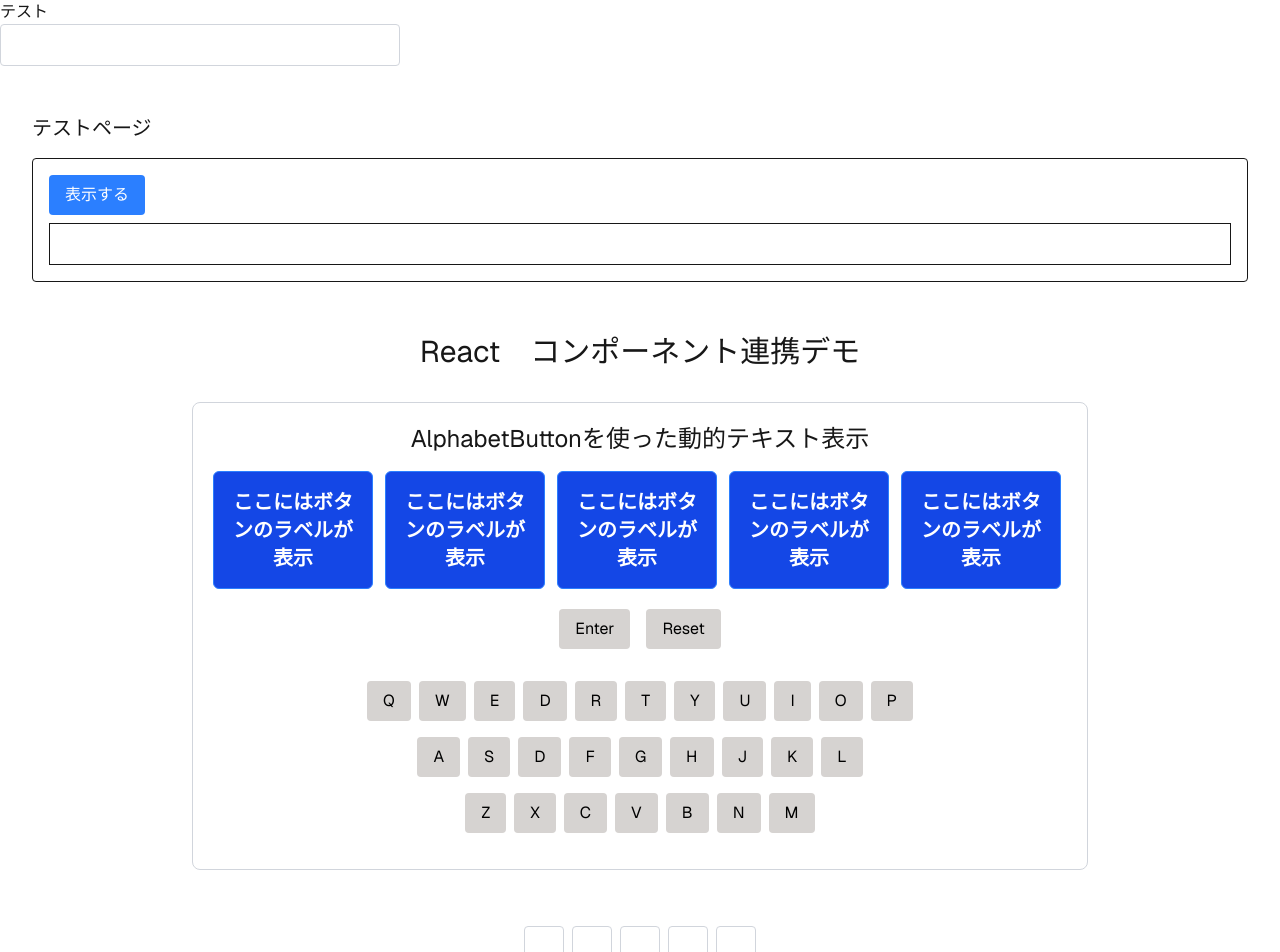
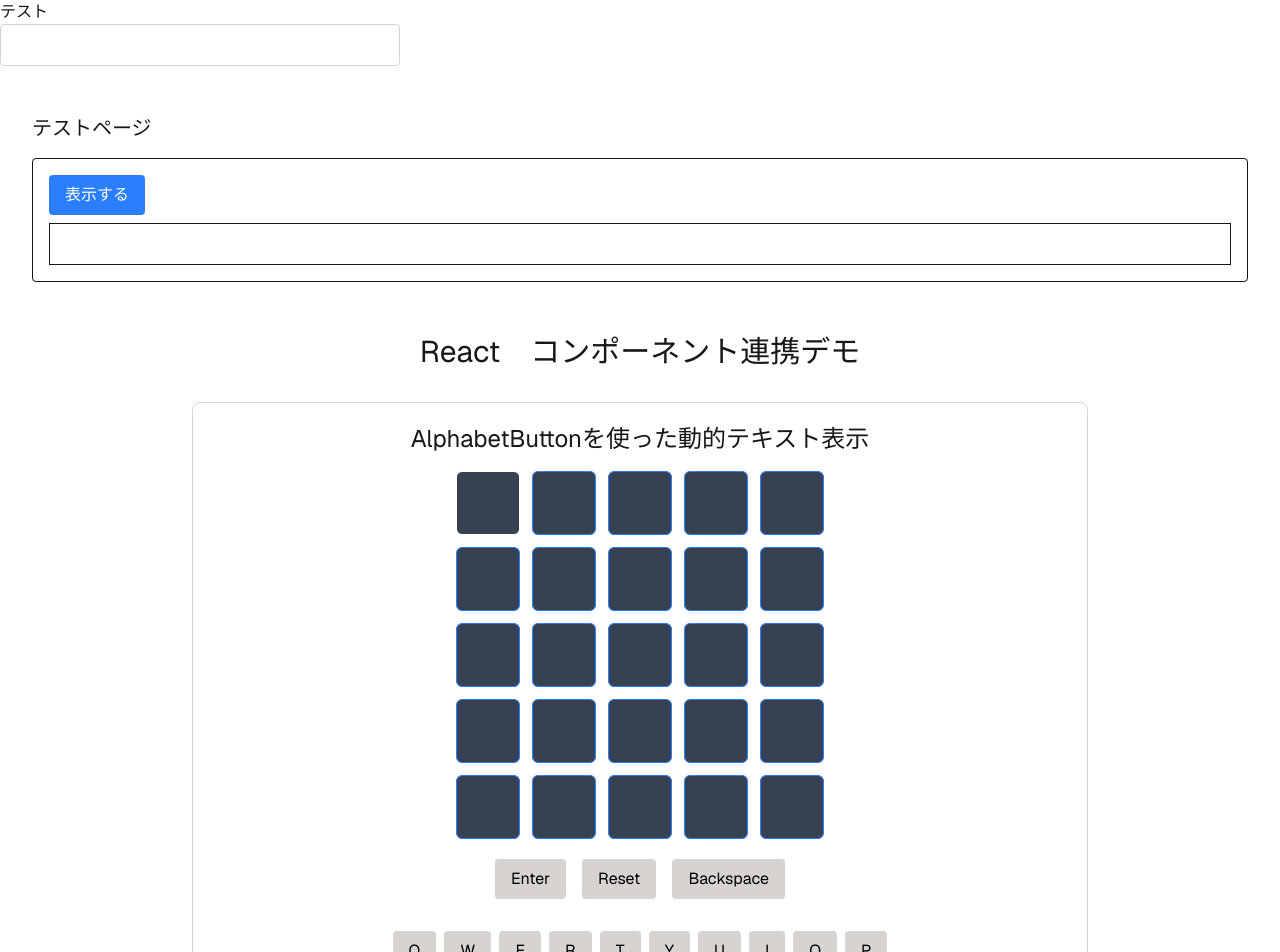
Before and after one commit to taminororo/wordle, a Next.js app: page / in a window 1280 px wide. Shown: the top 952 px of the page. Built offline with nearby package versions, Linux system fonts and the light colour scheme.

Commit message:
[add]wordleっぽくなってきた

```diff
--- a/components/DynamicTextButtons.tsx
+++ b/components/DynamicTextButtons.tsx
@@ -3,8 +3,9 @@ import React, { useState } from 'react';
 import AlphabetButton from './AlphabetButtons';
 
 //　表示するテキストボックスの数を定義
-const NUMBER_OF_TEXTBOXES = 5;
+const NUMBER_OF_LETTERS_PER_GUESS = 5; // 各行の文字数
 const TARGET_WORD = 'REACT'; //　判定したい特定の文字列を定義
+const NUMBER_OF_GUESS_ROWS =5;
 
 // 各テキストボックスのデータを表現する型定義
 type TextBoxItem = {
@@ -13,120 +14,174 @@ type TextBoxItem = {
 }
 
 export default function DynamicTextButtons() {
-    // テキストボックスに表示する文字列を管理するstate
-    //初期化関数を定義して、ユニークなIDを持つ配列を生成
-    const initializeTextBoxes = (): TextBoxItem[] => {
-    return Array.from({ length: NUMBER_OF_TEXTBOXES }, (_, i) => ({
-        id: Date.now() + i, // ユニークなIDを生成
-        text: '' // 初期値はから文字列
-    }));
+    /// 過去の推測（確定した行）の配列。各要素は文字列
+    const [guesses, setGuesses] = useState<string[]>(Array(NUMBER_OF_GUESS_ROWS).fill(''));
+
+    // 現在入力中の文字の配列。各要素は1文字
+    const [currentGuess, setCurrentGuess] = useState<string[]>(Array(NUMBER_OF_LETTERS_PER_GUESS).fill(''));
+
+    // 現在入力中の行のインデックス (0から始まる)
+    const [currentRowIndex, setCurrentRowIndex] = useState(0);
+
+    // 判定結果やゲーム全体のメッセージ
+    const [gameMessage, setGameMessage] = useState('');
+
+    // ゲームが終了したかどうかのフラグ
+    const [isGameOver, setIsGameOver] = useState(false);
+
+    //AlphabetButtonsがクリックされたときに呼び出されるハンドラ
+    const handleButtonClick = (buttonLabel: string) => {
+        if (isGameOver || currentRowIndex >= NUMBER_OF_GUESS_ROWS) {
+            setGameMessage('ゲームは終了しました。Resetを押してください。');
+            return;
         }
 
-    const [displayedTexts, setDisplayedTexts] = useState<TextBoxItem[]>(initializeTextBoxes);
+        // 現在の推測がすでに5文字なら、新しい文字は追加しない
+        const currentLettersCount = currentGuess.filter(char => char !== '').length;
+        if (currentLettersCount >= NUMBER_OF_LETTERS_PER_GUESS && buttonLabel !== 'Backspace') {
+            return;
+        }
 
-    //　判定結果メッセージを管理するstate
-    const [resultMessage, setResultMessage] = useState('');
-
-    //AlphabetButtonsがクリックされたときに呼び出されるハンドラ
-    // クリックされたボタンのラベルを受け取り、それをdisplayedTextに設定
-    const handleButtonClick = (buttonLabel: string) => {
-        setResultMessage(''); // ボタンが押されうたびに判定メッセージをリセット
-        setDisplayedTexts(prevTexts => {
-            const newTexts = [...prevTexts]; //　現在の配列をコピー
-            let updated = false;
-
-            //　既存のテキストボックスの中から、まだ何も表示されていない場所を探す
-            for (let i = 0; i < newTexts.length + 1; i++) {
-                // 初期メッセージ（'ここにはボタンのラベルが表示'）も「空」とみなす
-                if (newTexts[i].text  == '') {
-                    newTexts[i] = { ...newTexts[i], text: `「 ${buttonLabel}」が押されました` };
-                    updated = true;
-                    break; //　見つかったらループを抜ける
+        if (buttonLabel === 'Backspace') {
+            //Backspaceの場合、最後の文字を消去
+            setCurrentGuess(prevGuess => {
+                const newGuess = [...prevGuess];
+                for (let i = newGuess.length - 1; i >= 0; i--) {
+                    if (newGuess[i] !== '') {
+                        newGuess[i] = '';
+                        break;
                     }
                 }
-            //もし全てのテキストボックスが埋まっていたら(オプション：末尾に追加)
-                // このロジックは、上記で定義したNUMBER_OF_TEXTBOXESを超えてテキストボックスを増やしたい場合に有効
-                if (!updated) {
-                    //newTexts.push(`「${buttonLabel}」が押されました`);
-                    //alert( '全てのテキストボックスが埋まりました!');
-                    //newTexts[0] = { ...newTexts[0], text: `「${buttonLabel}」が上書きされました！` }; // 最初のボックスを上書き
+                return newGuess;
+            })
+        } else {
+            // 通常のアルファベット入力の場合
+            setCurrentGuess(prevGuess => {
+                const newGuess = [...prevGuess];
+                for (let i = 0; i < newGuess.length; i++) {
+                    if (newGuess[i] === '') {
+                        newGuess[i] = buttonLabel;
+                        break;
                     }
-                return newTexts;
-        });
+                }
+                return newGuess;
+            })
+        }
+        setGameMessage('')// 入力中はメッセージをクリア
     };
 
     // Enterボタンがクリックされたときのハンドラ
     const handleEnterClick = () => {
-        console.log('Enterボタンがクリックされました！'); // まずはここを確認
-        // 全てのテキストボックスが埋まっているか確認
-        const allFilled = displayedTexts.every(item => item.text !== '');
-        console.log('全てのテキストボックスが埋まっているか:', allFilled);
-
-        if (!allFilled) {
-            setResultMessage('全てのテキストボックスを埋めてください!');
+        if (isGameOver || currentRowIndex >= NUMBER_OF_GUESS_ROWS) {
+            setGameMessage('ゲームは終了しました。Resetを押してください。');
             return;
         }
 
-        // テキストボックスの文字列を結合（例: 「T」が入力されました -> T）
-        // 各テキストの最初の文字（引用符とスペースを除く）を抽出して結合
-        const extractedLetters = displayedTexts.map(item => {
-            // 例: 「T」が入力されました → T
-            // 正規表現を修正: 「 の後のスペースを \s* で許容し、「が押されました」に合わせる
-            const match = item.text.match(/「\s*(.)」が押されました/);
-            return match ? match[1] : ''; // マッチすれば2番目のグループ(1文字目)を返す
-        }).join('')// 結合して1つの文字列にする)
-        console.log('抽出された文字:', extractedLetters);
+        const currentGuessString = currentGuess.filter(char => char !== '').join('');
 
-        // 結合した文字列とTARGET_WORDを比較
-        if (extractedLetters.toUpperCase() == TARGET_WORD.toUpperCase()) {
-            setResultMessage(`正解です!「 ${TARGET_WORD}」と一致しました!`);
+        // 5文字入力されているか確認
+        if (currentGuessString.length !== NUMBER_OF_LETTERS_PER_GUESS) {
+            setGameMessage(`${NUMBER_OF_LETTERS_PER_GUESS}文字入力してください！`);
+            return;
+        }
+
+        // 推測を結合して、ターゲットワードと比較
+        if (currentGuessString.toUpperCase() === TARGET_WORD.toUpperCase()) {
+            setGameMessage(`正解です！「${TARGET_WORD}」`);
+            setIsGameOver(true);
+
+            // 最後の正解をguessesに反映
+            setGuesses(prevGuesses => {
+                const newGuesses = [...prevGuesses];
+                newGuesses[currentRowIndex] = currentGuessString;
+                return newGuesses;
+            });
+
         } else {
-            setResultMessage(`不正解です。「 ${TARGET_WORD}」と一致しません。`);
+            // 不正解の場合、現在の推測を確定し、次の行へ
+            setGameMessage('不正解です。もう一度試してください。');
+            setGuesses(prevGuesses => {
+                const newGuesses = [...prevGuesses];
+                newGuesses[currentRowIndex] = currentGuessString; // 現在の入力行を確定
+                return newGuesses;
+            });
+
+            // 次の行へ移動
+            setCurrentRowIndex(prevIndex => prevIndex + 1);
+
+            // currentGuessをリセット
+            setCurrentGuess(Array(NUMBER_OF_LETTERS_PER_GUESS).fill(''));
+
+            // 最終試行の場合
+            if (currentRowIndex + 1 >= NUMBER_OF_GUESS_ROWS) {
+                setGameMessage(`ゲームオーバーです。「${TARGET_WORD}」が正解でした。`);
+                setIsGameOver(true);
             }
-        console.log('最終メッセージ:', resultMessage); // 注意: これはsetResultMessage後の即時反映ではない
         }
+    };
 
     // リセットボタンがクリックされたときのハンドラ
     const handleResetClick = () => {
-        // ここでdisplayedTextsの各要素を新しい空文字列で埋め直す
-        // これにより、Reactが要素を再レンダリングするのを促す
-        //setDisplayedTexts(Array(NUMBER_OF_TEXTBOXES).fill('')); // 全てのテキストボックスを空にする
-        setDisplayedTexts(initializeTextBoxes()); //ここ修正
-        setResultMessage(''); //結果メッセージもリセット
-    }
-
+        setGuesses(Array(NUMBER_OF_GUESS_ROWS).fill(''));
+        setCurrentGuess(Array(NUMBER_OF_LETTERS_PER_GUESS).fill(''));
+        setCurrentRowIndex(0);
+        setGameMessage('');
+        setIsGameOver(false);
+    };
     return (
         <div className="p-5 border border-gray-300 rounded-lg max-w-4xl mx-auto text-center my-5">
             <h2 className="text-2xl font-bond mb-4">
                 AlphabetButtonを使った動的テキスト表示
             </h2>
 
-            {/* 複数のテキストボックス表示エリア　*/}
+
+            {/* 各推測行の表示エリア */}
+            <div className="space-y-3 mb-5"> {/* 各行間にスペース */}
             {/* <div className="flex justify-center"> */}
-                <div className="grid grid-flow-col auto-cols-max gap-3 mb-5 mx-auto max-w-full">
-                {displayedTexts.map((item) => (
+                {Array.from({ length: NUMBER_OF_GUESS_ROWS }).map((_, rowIndex) => {
+                    const rowContent = rowIndex < currentRowIndex
+                        ? guesses[rowIndex].split('') // 確定済みの行
+                        : rowIndex === currentRowIndex
+                            ? currentGuess // 現在入力中の行
+                            : Array(NUMBER_OF_LETTERS_PER_GUESS).fill(''); // 未入力の行
+
+                    return (
+                        <div key={rowIndex} className="flex justify-center gap-3">
+                            {rowContent.map((char, charIndex) => (
                                 <div
-                        key={item.id} // Reactのリストレンダリングにはkeyが必要
-                        className="
-                            border border-blue-500 p-4 min-h-20 bg-blue-700 text-white
+                                    key={charIndex}
+                                    className={`
+                                        border border-blue-500 p-4 min-h-16 w-16
                                         rounded-md flex items-center justify-center text-xl font-bold
                                         break-words
-                            w-32 sm:w-36 md:w-40 {/* 各テキストボックスの幅を固定または制限 */}
-                            flex-shrink-0 {/* テキストボックスが縮むのを防ぐ - Gridでも使えますが、必要に応じて削除 */}
-                        "
-                        // Gridのgapでマージンは管理されるため、個別のスタイルは不要
+                                        ${
+                                            rowIndex < currentRowIndex && char !== ''
+                                                ? (
+                                                    char.toUpperCase() === TARGET_WORD[charIndex].toUpperCase()
+                                                        ? 'bg-green-700' // 正解の文字
+                                                        : 'bg-red-700' // 不正解の文字
+                                                )
+                                                : rowIndex === currentRowIndex && char !== ''
+                                                    ? 'bg-blue-700' // 入力中の文字
+                                                    : 'bg-gray-700' // 空のボックス
+                                        }
+                                        ${rowIndex === currentRowIndex && charIndex === currentGuess.filter(c => c !== '').length && 'border-white'} {/* 現在の入力位置に白枠 */}
+                                    `}
                                 >
-                         {/* テキストが空の場合に初期メッセージを表示 */}
-                         {item.text === '' ? 'ここにはボタンのラベルが表示' : item.text}
+                                    {char}
                                 </div>
                             ))}
                         </div>
+                    );
+                })}
+            </div>
+
             {/* </div> */}
 
-            {/* 判定結果メッセージ表示エリア */}
-            {resultMessage && ( // resultMessageがある場合のみ表示
+            {/* ゲームメッセージ表示エリア */}
+            {gameMessage && (
                 <div className="mt-4 p-3 bg-yellow-500 text-black rounded-md font-bold text-lg">
-                    {resultMessage}
+                    {gameMessage}
                 </div>
             )}
 
@@ -134,53 +189,33 @@ export default function DynamicTextButtons() {
             <div className="flex justify-center gap-4 mt-5 mb-8">
                 <AlphabetButton label="Enter" onButtonClick={handleEnterClick} />
                 <AlphabetButton label="Reset" onButtonClick={handleResetClick} />
+                <AlphabetButton label="Backspace" onButtonClick={() => handleButtonClick('Backspace')} /> {/* Backspaceボタン追加 */}
             </div>
 
-            {/* AlphabetButtonのグループ　*/}
-            <div className="flex justify-center">
+            {/* AlphabetButtonのグループ（キーボード部分） */}
+            <div className="flex justify-center flex-col items-center">
                 <div className="flex justify-center gap-2 flex-wrap mb-4">
-                    <AlphabetButton label="Q" onButtonClick={handleButtonClick} />
-                    <AlphabetButton label="W" onButtonClick={handleButtonClick} />
-                    <AlphabetButton label="E" onButtonClick={handleButtonClick} />
-                    <AlphabetButton label="D" onButtonClick={handleButtonClick} />
-                    <AlphabetButton label="R" onButtonClick={handleButtonClick} />
-                    <AlphabetButton label="T" onButtonClick={handleButtonClick} />
-                    <AlphabetButton label="Y" onButtonClick={handleButtonClick} />
-                    <AlphabetButton label="U" onButtonClick={handleButtonClick} />
-                    <AlphabetButton label="I" onButtonClick={handleButtonClick} />
-                    <AlphabetButton label="O" onButtonClick={handleButtonClick} />
-                    <AlphabetButton label="P" onButtonClick={handleButtonClick} />
+                    {'QWERTYUIOP'.split('').map(label => (
+                        <AlphabetButton key={label} label={label} onButtonClick={handleButtonClick} />
+                    ))}
                 </div>
             </div>
 
-            <div className="flex justify-center">
+            <div className="flex justify-center flex-col items-center">
                 <div className="flex justify-center gap-2 flex-wrap mb-4">
-                    <AlphabetButton label="A" onButtonClick={handleButtonClick} />
-                    <AlphabetButton label="S" onButtonClick={handleButtonClick} />
-                    <AlphabetButton label="D" onButtonClick={handleButtonClick} />
-                    <AlphabetButton label="F" onButtonClick={handleButtonClick} />
-                    <AlphabetButton label="G" onButtonClick={handleButtonClick} />
-                    <AlphabetButton label="H" onButtonClick={handleButtonClick} />
-                    <AlphabetButton label="J" onButtonClick={handleButtonClick} />
-                    <AlphabetButton label="K" onButtonClick={handleButtonClick} />
-                    <AlphabetButton label="L" onButtonClick={handleButtonClick} />
+                    {'ASDFGHJKL'.split('').map(label => (
+                        <AlphabetButton key={label} label={label} onButtonClick={handleButtonClick} />
+                    ))}
                 </div>
             </div>
 
-            <div className="flex justify-center">
+            <div className="flex justify-center flex-col items-center">
                 <div className="flex justify-center gap-2 flex-wrap mb-4">
-                    <AlphabetButton label="Z" onButtonClick={handleButtonClick} />
-                    <AlphabetButton label="X" onButtonClick={handleButtonClick} />
-                    <AlphabetButton label="C" onButtonClick={handleButtonClick} />
-                    <AlphabetButton label="V" onButtonClick={handleButtonClick} />
-                    <AlphabetButton label="B" onButtonClick={handleButtonClick} />
-                    <AlphabetButton label="N" onButtonClick={handleButtonClick} />
-                    <AlphabetButton label="M" onButtonClick={handleButtonClick} />
+                    {'ZXCVBNM'.split('').map(label => (
+                        <AlphabetButton key={label} label={label} onButtonClick={handleButtonClick} />
+                    ))}
                 </div>
             </div>
-
-
         </div>
-
     );
 }
```
Lines whose indentation alone changed are shown as unchanged.
